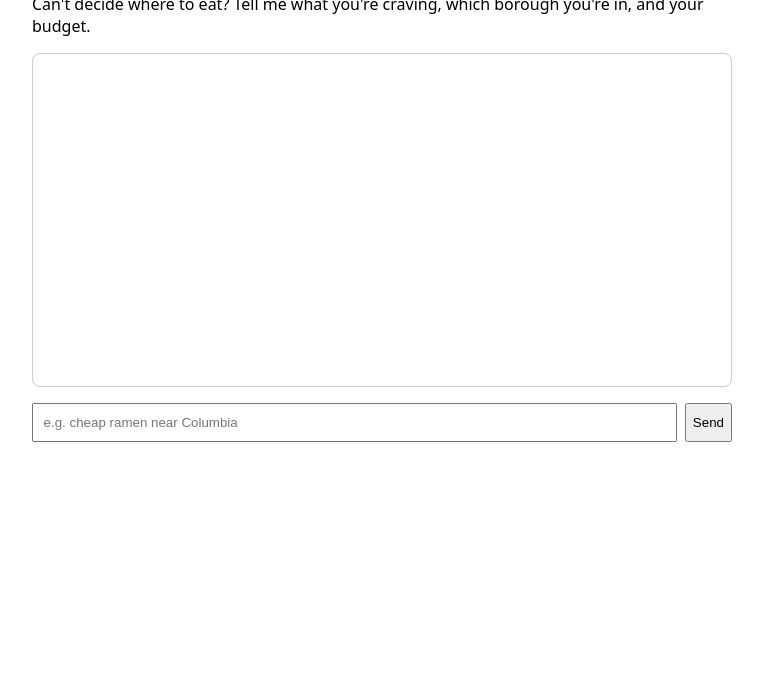
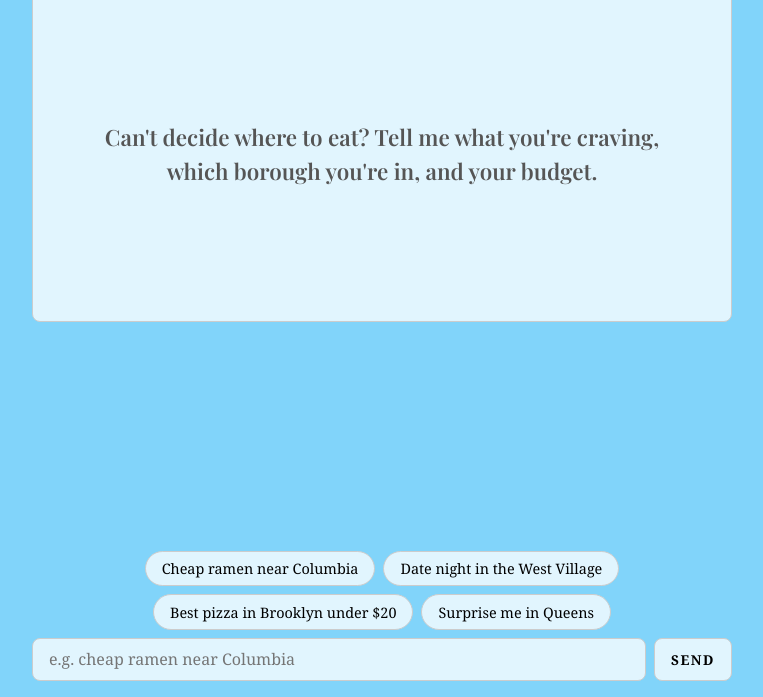
Before and after one commit to gsr2149/NYC-Food-Agent, a plain HTML site: page static/index.html in a window 1280 px wide. Shown: the part 103-800 px from the top of the page, without its empty margins (258-1021 px from the left). Drawn offline with nearby package versions, Linux system fonts and the light colour scheme.

```diff
--- a/static/index.html
+++ b/static/index.html
@@ -3,23 +3,80 @@
 <head>
   <meta charset="utf-8">
   <meta name="viewport" content="width=device-width, initial-scale=1">
-  <title>Bite Buddy NYC</title>
-  <!-- Placeholder UI so you can test. Redesign this: it must look different from the starter. -->
+  <title>NYC Food Hunter</title>
+    <link rel="preconnect" href="https://fonts.googleapis.com">
+  <link rel="preconnect" href="https://fonts.gstatic.com" crossorigin>
+  <link href="https://fonts.googleapis.com/css2?family=Playfair+Display:wght@600;700&family=Lato:wght@400;700&display=swap" rel="stylesheet">
   <style>
-    body { font-family: system-ui, sans-serif; max-width: 700px; margin: 2rem auto; padding: 0 1rem; }
-    #log { border: 1px solid #ccc; border-radius: 8px; padding: 1rem; min-height: 300px; }
+    body { font-family: "Lato", sans-serif; max-width: 700px; margin: 2rem auto; padding: 0 1rem 6rem; background: #81D4FA; color: black; }
+    h1, h1 + p { text-align: center; }
+
+    #log { border: 1px solid #ccc; border-radius: 8px; padding: 1rem; min-height: 300px; background: #E1F5FE; }
     .user { text-align: right; margin: .5rem 0; }
     .bot { margin: .5rem 0; white-space: pre-wrap; }
+    .bot { font-family: "Lora", Georgia, serif; line-height: 1.6; }
     details { font-size: .8rem; color: #555; margin: .25rem 0; }
-    form { display: flex; gap: .5rem; margin-top: 1rem; }
-    input { flex: 1; padding: .6rem; }
+    h1 {font-family: "Playfair Display", serif;font-size: 2.6rem; font-weight: 700; letter-spacing: .5px;margin-bottom: .25rem;}
+    form {
+      position: fixed; bottom: 0; left: 0; right: 0;
+      display: flex; gap: .5rem;
+      max-width: 700px; margin: 0 auto; padding: 1rem;
+      background: #81D4FA;
+    }
+    input, button {
+      padding: .6rem 1rem; font-size: 1rem; font-family: inherit;
+      background: #E1F5FE; color: black;
+      border: 1px solid #ccc; border-radius: 8px;
+    }
+    input { flex: 1; }
+    button { cursor: pointer; }
+    button:hover { background: white; }
+    h1 + p::after {
+  content: ""; display: block; width: 60px; height: 1px;
+  background: currentColor; margin: 1rem auto 0; opacity: .5;}
+  button { text-transform: uppercase; letter-spacing: 1.5px; font-weight: 700; font-size: .85rem; }
+  #welcome {
+  min-height: 300px;
+  display: flex; align-items: center; justify-content: center;
+  text-align: center; padding: 0 2rem;
+  font-family: "Playfair Display", serif; font-size: 1.4rem; line-height: 1.5;
+  color: #555;
+}
+  form { flex-wrap: wrap; }
+
+    /* Suggestion bubbles */
+    .chips {
+      width: 100%;
+      display: flex; flex-wrap: wrap; justify-content: center; gap: .5rem;
+    }
+    .chip {
+      border-radius: 999px;            /* fully rounded pill shape */
+      padding: .45rem 1rem;
+      background: #E1F5FE; border: 1px solid #ccc; color: black;
+      font-size: .9rem; font-weight: 400;
+      text-transform: none; letter-spacing: normal;   /* undo the SEND button styling */
+      cursor: pointer;
+    }
+    .chip:hover { background: white; }
+
+    /* Prompt box, Send button and bubbles use the same font as the agent's answers */
+    input, button { font-family: "Lora", Georgia, serif; }
   </style>
 </head>
 <body>
-  <h1>🍜 Bite Buddy NYC</h1>
-  <p>Can't decide where to eat? Tell me what you're craving, which borough you're in, and your budget.</p>
-  <div id="log"></div>
-  <form id="f">
+  <h1>NYC Food Hunter</h1>
+    <div id="log">
+    <div id="welcome">
+      <p>Can't decide where to eat? Tell me what you're craving, which borough you're in, and your budget.</p>
+    </div>
+  </div>
+   <form id="f">
+    <div class="chips">
+      <button type="button" class="chip">Cheap ramen near Columbia</button>
+      <button type="button" class="chip">Date night in the West Village</button>
+      <button type="button" class="chip">Best pizza in Brooklyn under $20</button>
+      <button type="button" class="chip">Surprise me in Queens</button>
+    </div>
     <input id="msg" placeholder="e.g. cheap ramen near Columbia" autocomplete="off">
     <button>Send</button>
   </form>
@@ -33,6 +90,7 @@
   e.preventDefault();
   const input = document.getElementById("msg");
   const message = input.value.trim(); if (!message) return;
+  document.getElementById("welcome")?.remove();
   input.value = ""; add("user", message);
   const res = await fetch("/chat", { method: "POST", headers: { "Content-Type": "application/json" },
     body: JSON.stringify({ message, session_id: sessionId }) });
@@ -47,6 +105,12 @@
   }
   add("bot", data.response);
 };
+document.querySelectorAll(".chip").forEach((chip) => {
+  chip.onclick = () => {
+    document.getElementById("msg").value = chip.textContent;
+    document.getElementById("f").requestSubmit();
+  };
+});
 </script>
 </body>
 </html>
```
Also changed, not shown: static/images/indian.png (added), static/images/sushi.png (added), 4 other files.
